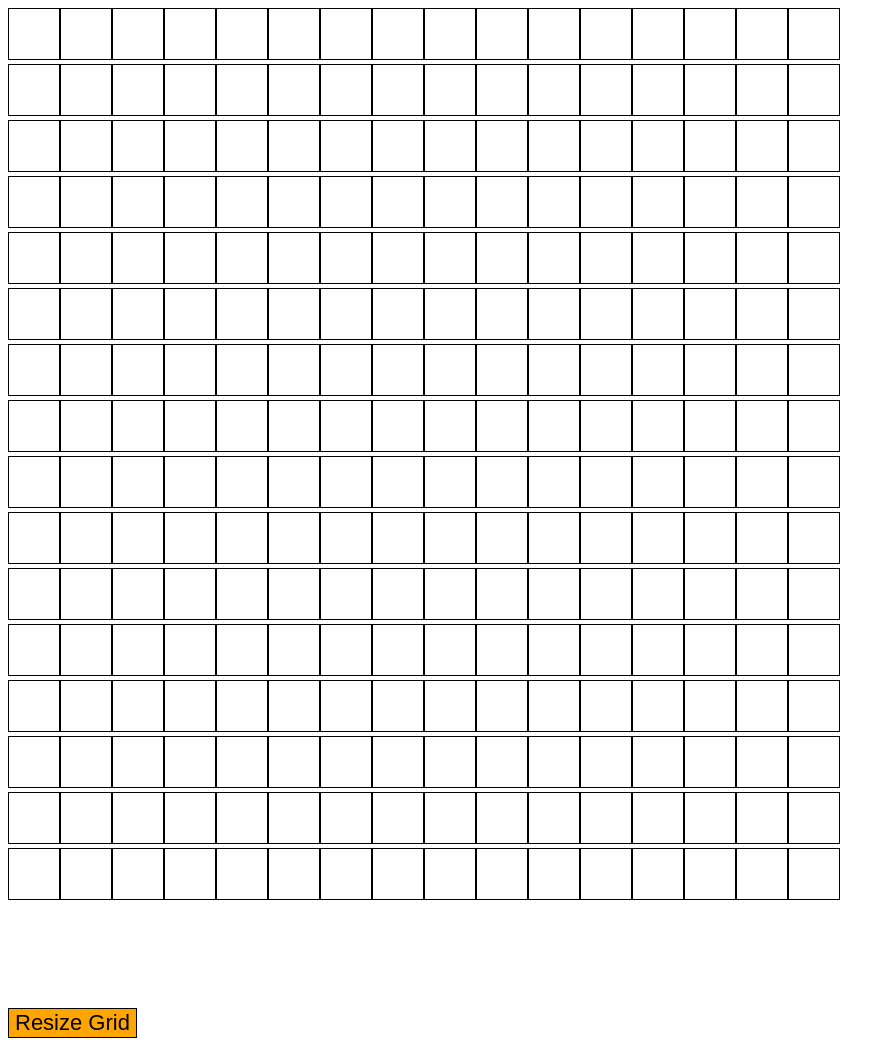
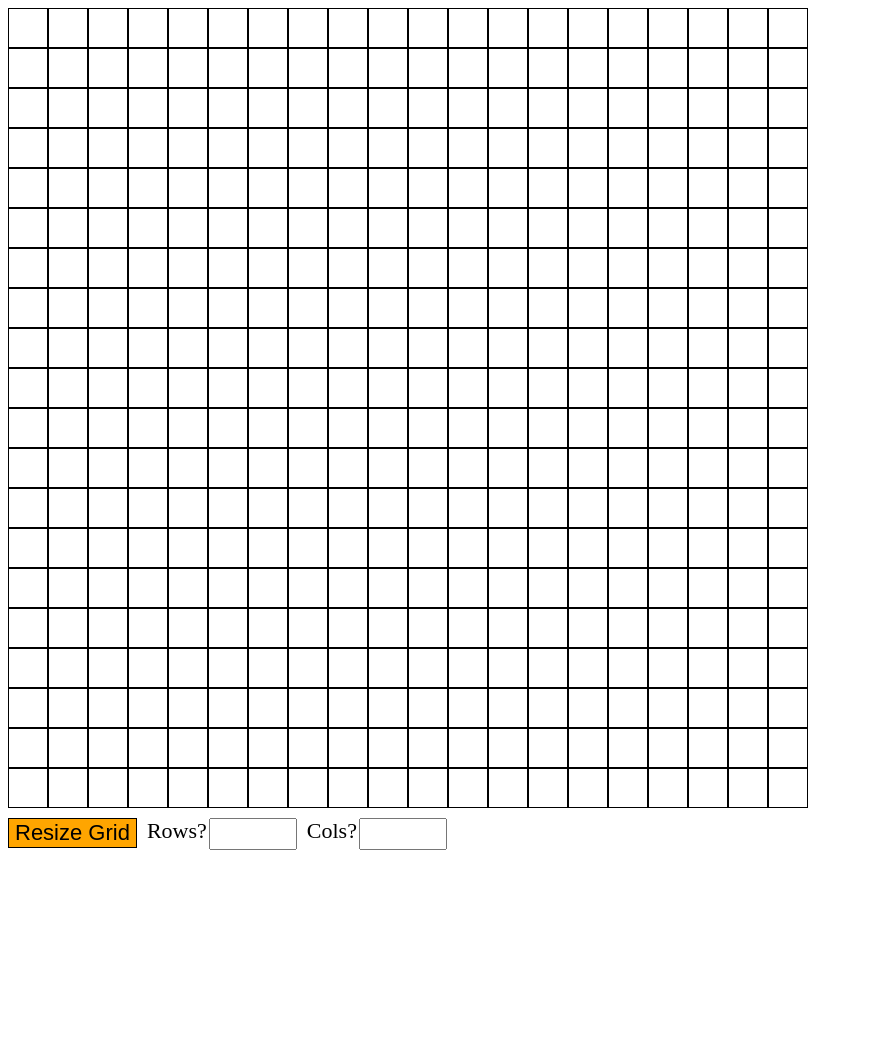
Before and after one commit to greenkee/drawing-grid, a plain HTML site: page index.html in a window 1280 px wide. Shown: the whole page, without its empty margins (0-895 px from the left). After the commit the page ends 850 px from the top, so only its background shows below. Drawn offline with nearby package versions, Linux system fonts and the light colour scheme.

Commit message:
Final Stuff

```diff
--- a/index.html
+++ b/index.html
@@ -12,9 +12,22 @@
       <div id = "frame">
 
       </div>
-      <button id = "resize">
-          Resize Grid
-      </button>
+      <div id= "menuBar">
+          <button id = "resize">
+              Resize Grid
+          </button>
+          <div class = "textBox">
+              Rows?
+          </div>
+          <input class = "enterText" id="rowBox">
+          </input>
+          <div class="textBox">
+              Cols?
+          </div>
+          <input class = "enterText" id="colBox">
+          </input>
+      </div>
+
     </body>
 
 </html>
--- a/script.js
+++ b/script.js
@@ -1,20 +1,11 @@
-var rows = 16;
-var cols = 16;
+var rows = 20;
+var cols = 20;
+var borderSize = 1;
 $(document).ready(function(){
-    for (i = 0; i < rows; i++){
-        var row = $('<div>', {class:"GridRow"});
-        $('#frame').append(row);
-    }
-    for (i = 0; i< cols; i++){
-        var box = $('<div>', {class:"GridSquare"});
-        $('.GridRow').append(box);
-    }
-    $('.GridSquare').hover(
-        function(){
-            $(this).css("background-color",'green');
-        }
-    );
-    $('#frame').dblclick(function(){
+    redrawGrid(rows, cols);
+
+
+    $('html').dblclick(function(){
         var yes = confirm("Clear Drawing?");
         if(yes){
 
@@ -22,9 +13,34 @@ $(document).ready(function(){
         }
     });
     $('#resize').click(function(){
-        var yes = confirm("Dimensions?");
+        var yes = confirm("Resize?");
         if(yes){
-            console.log("123");
+            rows = $("#rowBox").val();
+            cols = $("#colBox").val();
+            redrawGrid(rows, cols);
         }
     });
 });
+function redrawGrid(r, c){
+    $('#frame').empty();
+    console.log(r);
+    for (i = 0; i < r; i++){
+        var row = $('<div>', {class:"GridRow"});
+        $('#frame').append(row);
+    }
+    for (i = 0; i< c; i++){
+        var box = $('<div>', {class:"GridSquare"});
+        $('.GridRow').append(box);
+    }
+    var frameHeight = $('#frame').height();
+    $('.GridSquare').css('height', frameHeight/r  - borderSize*2);
+    var frameWidth = $('#frame').width();
+    $('.GridSquare').css('width', frameWidth/c - borderSize*2);
+    $('.GridRow').css('height', frameHeight/r);
+
+    $('.GridSquare').hover(
+        function(){
+            $(this).css("background-color",'green');
+        }
+    );
+}
--- a/styles.css
+++ b/styles.css
@@ -10,17 +10,37 @@
 .GridRow{
     margin: 0px 0px 0px 0px;
     padding: 0px 0px 0px 0px;
+    width:805px;
 }
 #frame{
-    width:1000px;
-    height:1000px;
+    width:800px;
+    height:800px;
     margin: 0px 0px 0px 0px;
     padding: 0px 0px 0px 0px;
+    float:left;
 }
 #resize{
     font-size: 22px;
-    margin:auto;
     border: 1px solid black;
     background-color: orange;
     display:inline;
+    float:left;
+    clear:both;
 }
+.textBox{
+    font-size: 22px;
+    float:left;
+    display:inline;
+    padding: 0px 2px 0px 10px;
+}
+.enterText{
+    font-size: 22px;
+    width:80px;
+    float:left;
+    display:inline;
+}
+#menuBar{
+    float:left;
+    clear:both;
+    margin-top: 10px;
+}
```
Also changed, not shown: reset.css (deleted).
